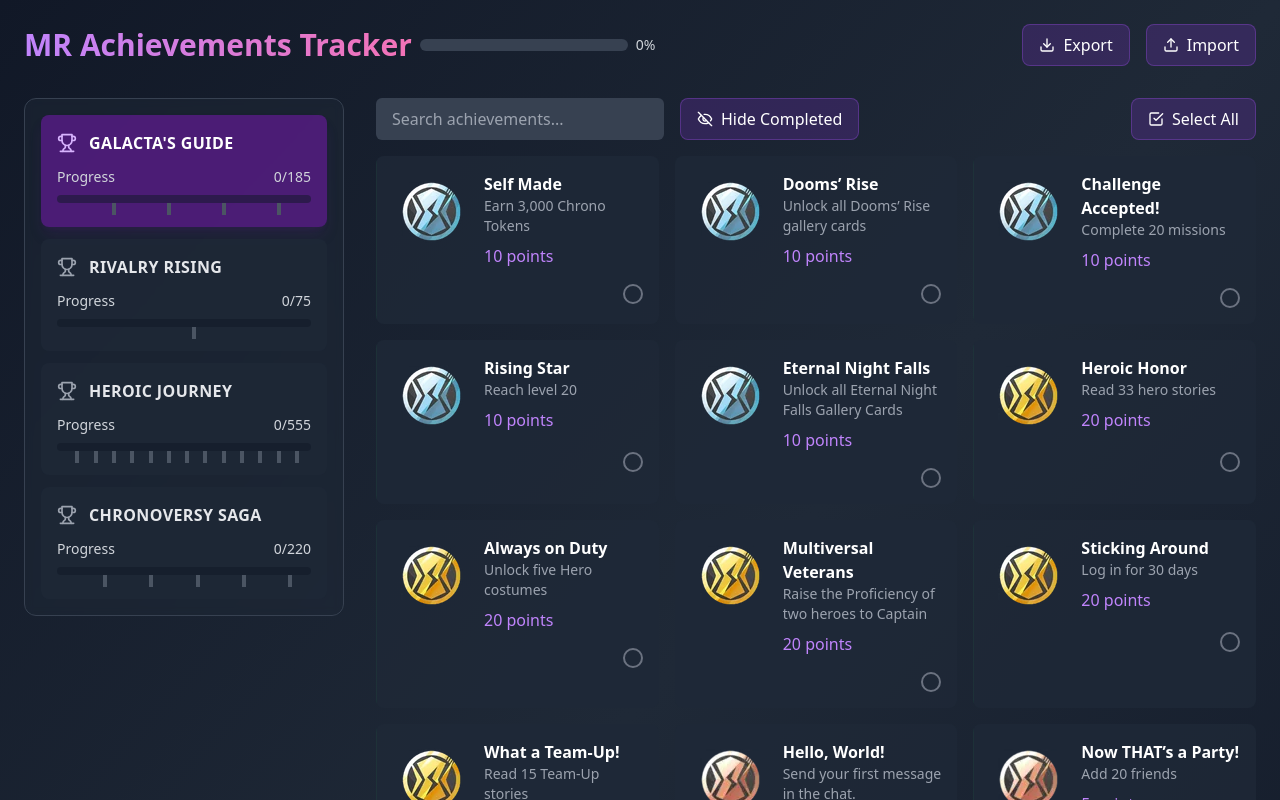
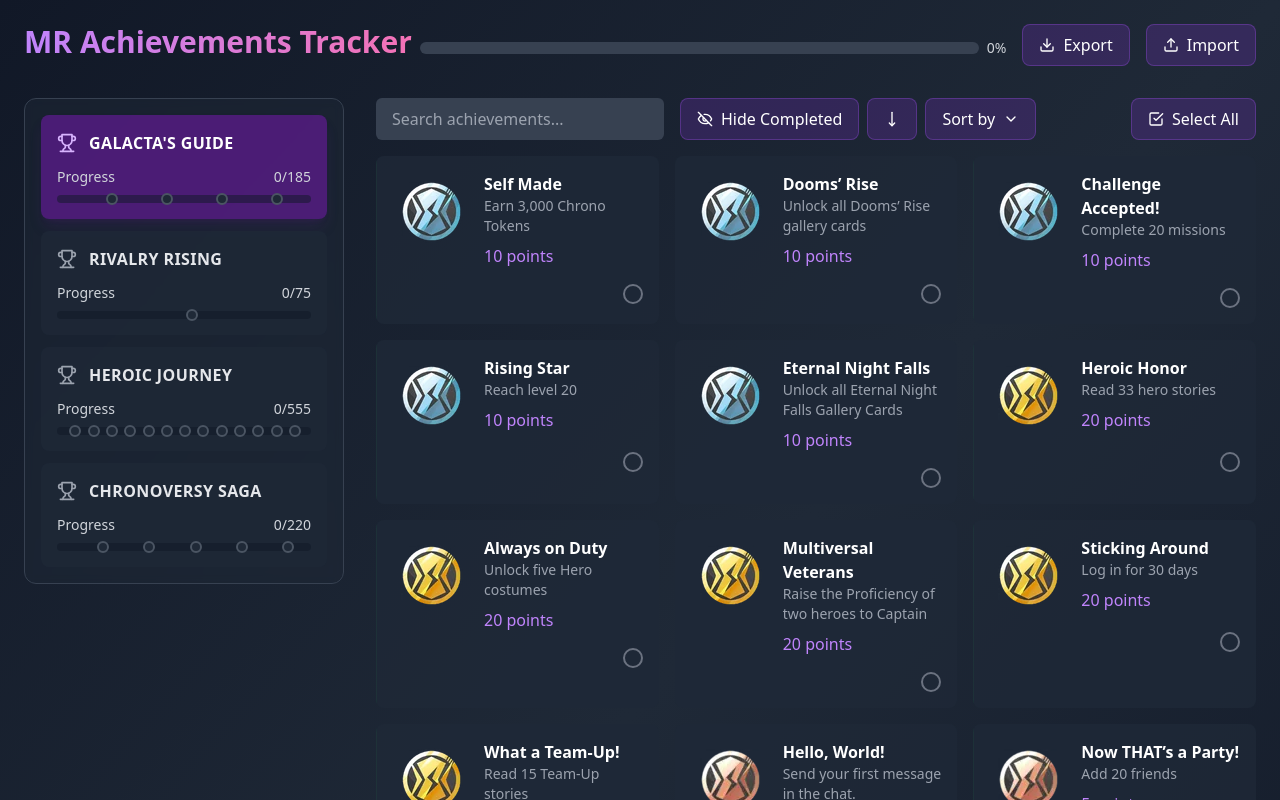
Before and after one commit to MaJoRX0/MRAchievements, a React (Vite) app: page / in a window 1280 px wide. Shown: the top 800 px of the page. Built offline with nearby package versions, Linux system fonts and the light colour scheme.

Commit message:
add sorting options/update the UI

```diff
--- a/index.html
+++ b/index.html
@@ -3,7 +3,10 @@
 
 <head>
   <meta charset="UTF-8" />
-  <meta name="viewport" content="width=device-width, initial-scale=1.0" />
+  <meta name="viewport" content="width=device-width, initial-scale=1.0, viewport-fit=cover" />
+  <meta name="theme-color" content="#0f172a" />
+  <meta name="apple-mobile-web-app-capable" content="yes" />
+  <meta name="apple-mobile-web-app-status-bar-style" content="black-translucent" />
 
   <!-- 🌟 Page Title -->
   <title>MR Achievements Tracker | Marvel Rivals Achievement Tracker</title>
--- a/src/App.tsx
+++ b/src/App.tsx
@@ -1,18 +1,22 @@
 import React, { useState, useEffect } from 'react';
 import { CategoryList } from './components/CategoryList';
 import { AchievementList } from './components/AchievementList';
-import { AppState } from './types';
+import { AppState, SortOption } from './types';
 import { initialCategories } from './data';
-import { Download, Upload, CheckSquare, Square, Search, MessageCircle, Menu, X, Eye, EyeOff } from 'lucide-react';
+import { Download, Upload, CheckSquare, Square, Search, MessageCircle, Menu, X, Eye, EyeOff, MoveDown, ChevronDown } from 'lucide-react';
 
 function App() {
   const saved = localStorage.getItem('completedAchievements');
   const completedIds: Record<string, string[]> = saved ? JSON.parse(saved) : {};
 
-  // Load hideCompleted state from localStorage
+  // Load states from localStorage
   const savedHideCompleted = localStorage.getItem('hideCompleted');
   const initialHideCompleted = savedHideCompleted ? JSON.parse(savedHideCompleted) : false;
+  const savedSortCompleted = localStorage.getItem('sortCompleted');
+  const initialSortCompleted = savedSortCompleted ? JSON.parse(savedSortCompleted) : true;
   const savedSelectedCategory = localStorage.getItem('selectedCategory');
+  const savedSortOption = localStorage.getItem('sortOption');
+  const savedSortDirection = localStorage.getItem('sortDirection');
 
   const [state, setState] = useState<AppState>({
     categories: initialCategories.map(category => ({
@@ -25,15 +29,29 @@ function App() {
     selectedCategory: savedSelectedCategory || initialCategories[0]?.id || null
   });
 
-
-
   const [searchTerm, setSearchTerm] = useState('');
   const [isMobileMenuOpen, setIsMobileMenuOpen] = useState(false);
   const [hideCompleted, setHideCompleted] = useState(initialHideCompleted);
+  const [sortCompleted, setSortCompleted] = useState(initialSortCompleted);
+  const [sortOption, setSortOption] = useState<SortOption>(savedSortOption as SortOption || 'type');
+  const [sortDirection, setSortDirection] = useState<'asc' | 'desc'>(savedSortDirection as 'asc' | 'desc' || 'asc');
+  const [isSortMenuOpen, setIsSortMenuOpen] = useState(false);
 
   useEffect(() => {
     localStorage.setItem('hideCompleted', JSON.stringify(hideCompleted));
   }, [hideCompleted]);
+
+  useEffect(() => {
+    localStorage.setItem('sortCompleted', JSON.stringify(sortCompleted));
+  }, [sortCompleted]);
+
+  useEffect(() => {
+    localStorage.setItem('sortOption', sortOption);
+  }, [sortOption]);
+
+  useEffect(() => {
+    localStorage.setItem('sortDirection', sortDirection);
+  }, [sortDirection]);
 
   useEffect(() => {
     const completedAchievements = state.categories.reduce((acc, category) => {
@@ -60,7 +78,6 @@ function App() {
     setIsMobileMenuOpen(false);
   };
 
-
   const handleToggleAchievement = (achievementId: string) => {
     setState(prev => ({
       ...prev,
@@ -72,7 +89,6 @@ function App() {
       }))
     }));
   };
-
 
   const handleToggleAll = (categoryId: string, completed: boolean) => {
     setState(prev => ({
@@ -147,14 +163,15 @@ function App() {
     <div className="min-h-screen bg-gradient-to-br from-gray-900 via-gray-800 to-gray-900 text-white">
       <div className="container mx-auto px-4 py-6 md:p-6">
         {/* Header Section */}
-        <div className="flex flex-col gap-4 mb-8 md:flex-row md:justify-between md:items-center">
-          <div className="flex flex-col md:flex-row md:items-center gap-2 w-full">
+        <div className="flex flex-col gap-2 md:gap-4 mb-4 md:mb-8 md:flex-row md:justify-between md:items-start">
+          <div className="flex flex-col md:flex-row md:items-start gap-2 flex-1 text-center md:text-left">
             <h1 className="text-2xl md:text-3xl font-bold bg-clip-text text-transparent bg-gradient-to-r from-purple-400 to-pink-400">
               MR Achievements Tracker
             </h1>
 
-            <div className="flex items-center w-full md:w-auto">
-              <div className="relative w-full md:w-52 h-3 bg-gray-700 rounded-full overflow-hidden">
+
+            <div className="flex items-center flex-1 md:pt-3.5">
+              <div className="relative flex-1 h-3 bg-gray-700 rounded-full overflow-hidden">
                 <div
                   className="absolute h-full bg-purple-400 transition-all"
                   style={{ width: `${progressPercentage}%` }}
@@ -163,7 +180,6 @@ function App() {
               <span className="text-sm text-gray-300 ml-2">{Math.round(progressPercentage)}%</span>
             </div>
           </div>
-
 
           <div className="flex gap-2 md:gap-4">
             <button
@@ -194,11 +210,10 @@ function App() {
           {/* Mobile Category Sidebar */}
           <div className={`
             fixed inset-0 z-40 bg-gray-900/95 backdrop-blur-sm md:relative md:bg-transparent md:block md:backdrop-blur-none
-            transition-transform duration-300 ease-in-out w-full md:w-80
+            transition-transform duration-300 ease-in-out w-full md:w-80 flex justify-center
             ${isMobileMenuOpen ? 'translate-x-0' : '-translate-x-full md:translate-x-0'}
           `}>
-            <div className="h-full md:h-auto overflow-y-auto p-4 md:p-0 md:max-h-[calc(100vh-200px)]">
-              <div className="w-full">
+            <div className="h-full md:h-auto w-full overflow-y-auto p-4 md:p-0 md:max-h-[calc(100vh-200px)]">
               <CategoryList
                 categories={state.categories}
                 selectedCategory={state.selectedCategory}
@@ -206,14 +221,13 @@ function App() {
               />
             </div>
           </div>
-          </div>
 
           {/* Achievement Content */}
-          <div className="flex-1 mt-4 md:mt-0">
+          <div className="flex-1 mt-1 md:mt-0">
             {selectedCategory && (
               <div className="space-y-4">
                 <div className="flex flex-col gap-4 md:flex-row md:items-center md:justify-between">
-                  <div className="flex flex-col md:flex-row gap-4 w-full md:w-auto">
+                  <div className="flex flex-col gap-2 md:gap-4 md:flex-row w-full md:w-auto">
                     <input
                       type="text"
                       placeholder="Search achievements..."
@@ -221,6 +235,7 @@ function App() {
                       onChange={(e) => setSearchTerm(e.target.value)}
                       className="px-4 py-2 rounded-md bg-gray-700 text-white w-full md:w-72"
                     />
+                    <div className="flex gap-2">
                       <button
                         onClick={() => setHideCompleted(!hideCompleted)}
                         className="flex items-center justify-center gap-2 px-4 py-2 bg-purple-600/20 border border-purple-500/30 rounded-lg hover:bg-purple-600/30 transition-colors"
@@ -228,6 +243,48 @@ function App() {
                         {hideCompleted ? <Eye className="w-4 h-4" /> : <EyeOff className="w-4 h-4" />}
                         <span>{hideCompleted ? "Show Completed" : "Hide Completed"}</span>
                       </button>
+                      <button
+                        onClick={() => setSortCompleted(!sortCompleted)}
+                        className="flex items-center justify-center gap-2 px-4 py-2 bg-purple-600/20 border border-purple-500/30 rounded-lg hover:bg-purple-600/30 transition-colors"
+                        title={sortCompleted ? "Disable move completed to bottom" : "Enable move completed to bottom"}
+                      >
+                        <MoveDown className="w-4 h-4" />
+                      </button>
+                      <div className="relative flex-1 md:flex-none">
+                        <button
+                          onClick={() => setIsSortMenuOpen(!isSortMenuOpen)}
+                          className="w-full md:w-auto flex items-center justify-center gap-2 px-4 py-2 bg-purple-600/20 border border-purple-500/30 rounded-lg hover:bg-purple-600/30 transition-colors"
+                        >
+                          Sort by
+                          <ChevronDown className="w-4 h-4" />
+                        </button>
+                        {isSortMenuOpen && (
+                          <div className="absolute right-0 mt-2 w-48 rounded-md shadow-lg bg-gray-800 ring-1 ring-black ring-opacity-5 z-50">
+                            <div className="py-1">
+                              {['type', 'name', 'points'].map((option) => (
+                                <button
+                                  key={option}
+                                  onClick={() => {
+                                    if (sortOption === option) {
+                                      setSortDirection(sortDirection === 'asc' ? 'desc' : 'asc');
+                                    } else {
+                                      setSortOption(option as SortOption);
+                                      setSortDirection('asc');
+                                    }
+                                    setIsSortMenuOpen(false);
+                                  }}
+                                  className={`block w-full text-left px-4 py-2 text-sm hover:bg-gray-700 ${sortOption === option ? 'text-purple-400' : 'text-gray-300'
+                                    }`}
+                                >
+                                  {option.charAt(0).toUpperCase() + option.slice(1)}
+                                  {sortOption === option && ` (${sortDirection === 'asc' ? '↑' : '↓'})`}
+                                </button>
+                              ))}
+                            </div>
+                          </div>
+                        )}
+                      </div>
+                    </div>
                   </div>
                   <button
                     onClick={() => handleToggleAll(selectedCategory.id, !isAllCompleted)}
@@ -237,7 +294,13 @@ function App() {
                     <span>{isAllCompleted ? "Deselect All" : "Select All"}</span>
                   </button>
                 </div>
-                <AchievementList achievements={filteredAchievements} onToggleAchievement={handleToggleAchievement} />
+                <AchievementList
+                  achievements={filteredAchievements}
+                  onToggleAchievement={handleToggleAchievement}
+                  sortCompleted={sortCompleted}
+                  sortOption={sortOption}
+                  sortDirection={sortDirection}
+                />
               </div>
             )}
           </div>
@@ -259,7 +322,6 @@ function App() {
           </a>
         </div>
       </footer>
-
     </div>
   );
 }
--- a/src/components/CategoryList.tsx
+++ b/src/components/CategoryList.tsx
@@ -48,24 +48,51 @@ export const CategoryList: React.FC<CategoryListProps> = ({
                 <span>Progress</span>
                 <span className="font-medium">{progress.earned}/{progress.total}</span>
               </div>
+              <div className="relative">
                 <div className="h-2 bg-gray-900/50 rounded-full overflow-hidden">
                   <div
                     className="h-full bg-gradient-to-r from-purple-600 to-purple-400 transition-all duration-300"
                     style={{ width: `${progressPercentage}%` }}
                   />
                 </div>
-              <div className="relative h-1 mt-1">
-                {Array.from({ length: checkpoints }).map((_, idx) => (
+                <div className="absolute inset-0 flex items-center">
+                  {Array.from({ length: checkpoints }).map((_, idx) => {
+                    const isCompleted = progress.earned >= (idx + 1) * 40;
+                    const position = ((idx + 1) * 40 * 100) / progress.total;
+
+                    return (
                       <div
                         key={idx}
-                    className={`absolute w-1 h-3 -top-1 transition-colors ${
-                      progress.earned >= (idx + 1) * 40
-                        ? 'bg-green-400'
-                        : 'bg-gray-600'
-                    }`}
-                    style={{ left: `${((idx + 1) * 40 * 100) / progress.total}%` }}
+                        className="absolute group"
+                        style={{ left: `${position}%`, transform: 'translateX(-50%)' }}
+                      >
+                        <div
+                          className={`
+                            w-3 h-3 rounded-full border-2
+                            ${isCompleted
+                              ? 'border-purple-400 bg-purple-600 shadow-lg shadow-purple-500/50'
+                              : 'border-gray-600 bg-gray-800'
+                            }
+                            transition-all duration-300 hover:scale-110
+                          `}
                         />
-                ))}
+                        <div
+                          className={`
+                            absolute -top-8 left-1/2 -translate-x-1/2
+                            text-xs font-medium px-2 py-1 rounded-md
+                            ${isCompleted
+                              ? 'bg-purple-500/20 text-purple-300'
+                              : 'bg-gray-700/20 text-gray-400'
+                            }
+                            opacity-0 group-hover:opacity-100 transition-opacity
+                          `}
+                        >
+                          {(idx + 1) * 40}
+                        </div>
+                      </div>
+                    );
+                  })}
+                </div>
               </div>
             </div>
           </div>
```
Also changed, not shown: src/components/AchievementList.tsx (+26 -11 lines). Lines whose indentation alone changed are shown as unchanged.
